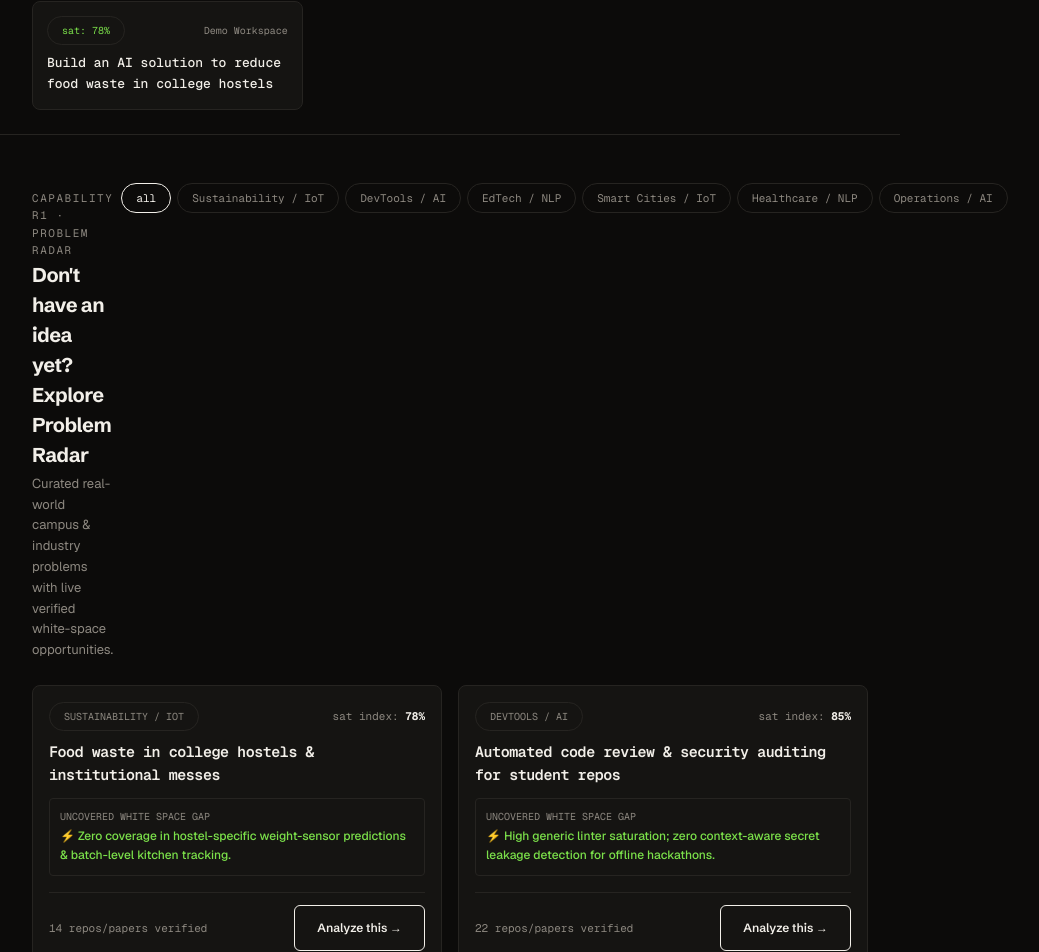
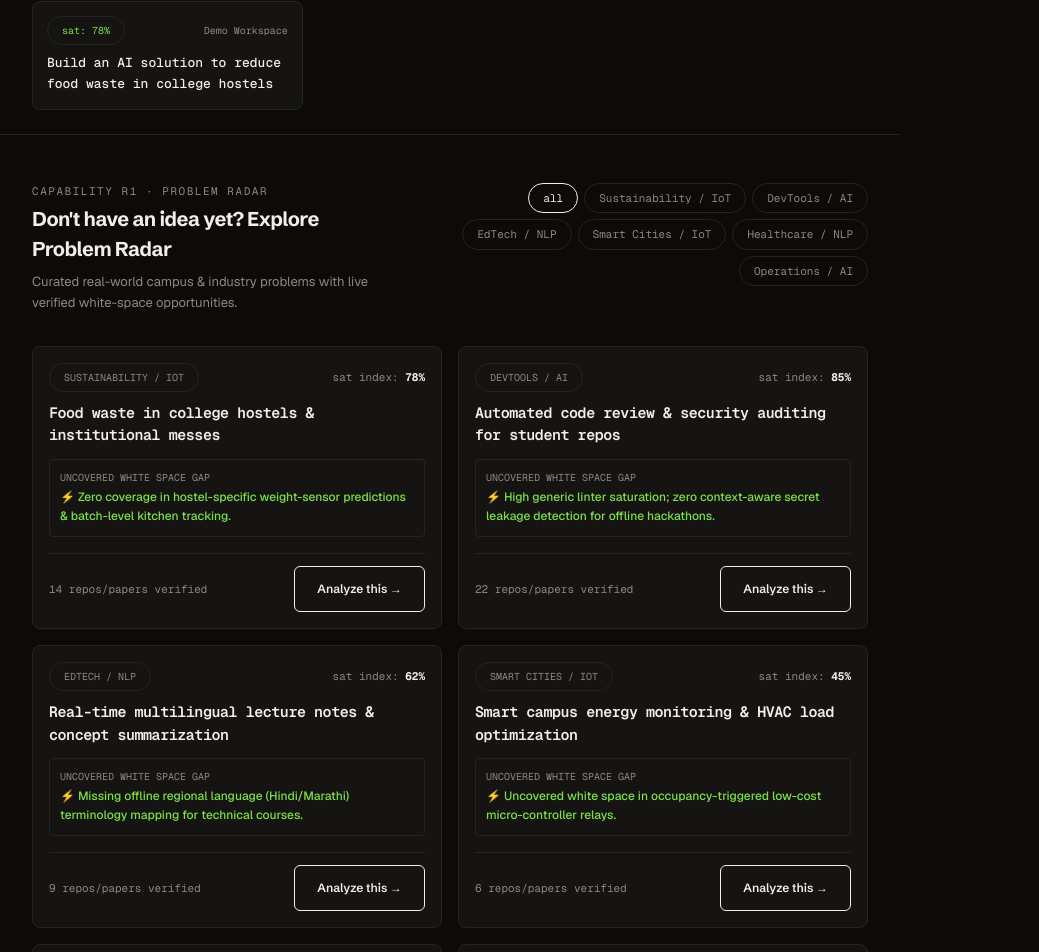
Before and after one commit to omanandswami2005/project-insights, a Next.js app: page / in a window 1280 px wide. Shown: the part 975-1927 px from the top of the page, without its empty margins (190-1229 px from the left). Built offline with nearby package versions, Linux system fonts and the light colour scheme.

Commit message:
feat: add ProblemRadar component to display curated campus problem opportunities and white-space gaps

```diff
--- a/components/intake/ProblemRadar.jsx
+++ b/components/intake/ProblemRadar.jsx
@@ -76,18 +76,18 @@ export default function ProblemRadar() {
 
   return (
     <section className="mx-auto max-w-[900px] px-6 py-12 sm:px-8 border-t border-line">
-      <div className="flex flex-col sm:flex-row sm:items-baseline justify-between gap-2 mb-6">
-        <div>
+      <div className="flex flex-col md:flex-row md:items-start justify-between gap-6 mb-8">
+        <div className="max-w-[400px]">
           <p className="eyebrow">capability R1 · problem radar</p>
-          <h2 className="text-[20px] font-bold tracking-tight">
+          <h2 className="text-[20px] font-bold tracking-tight mt-1">
             Don&apos;t have an idea yet? Explore Problem Radar
           </h2>
-          <p className="text-[13px] text-muted mt-1">
+          <p className="text-[13px] text-muted mt-2">
             Curated real-world campus & industry problems with live verified white-space opportunities.
           </p>
         </div>
 
-        <div className="flex flex-wrap gap-1.5 shrink-0">
+        <div className="flex flex-wrap gap-1.5 md:justify-end md:max-w-[450px]">
           {domains.map((d) => (
             <button
               key={d}
```
